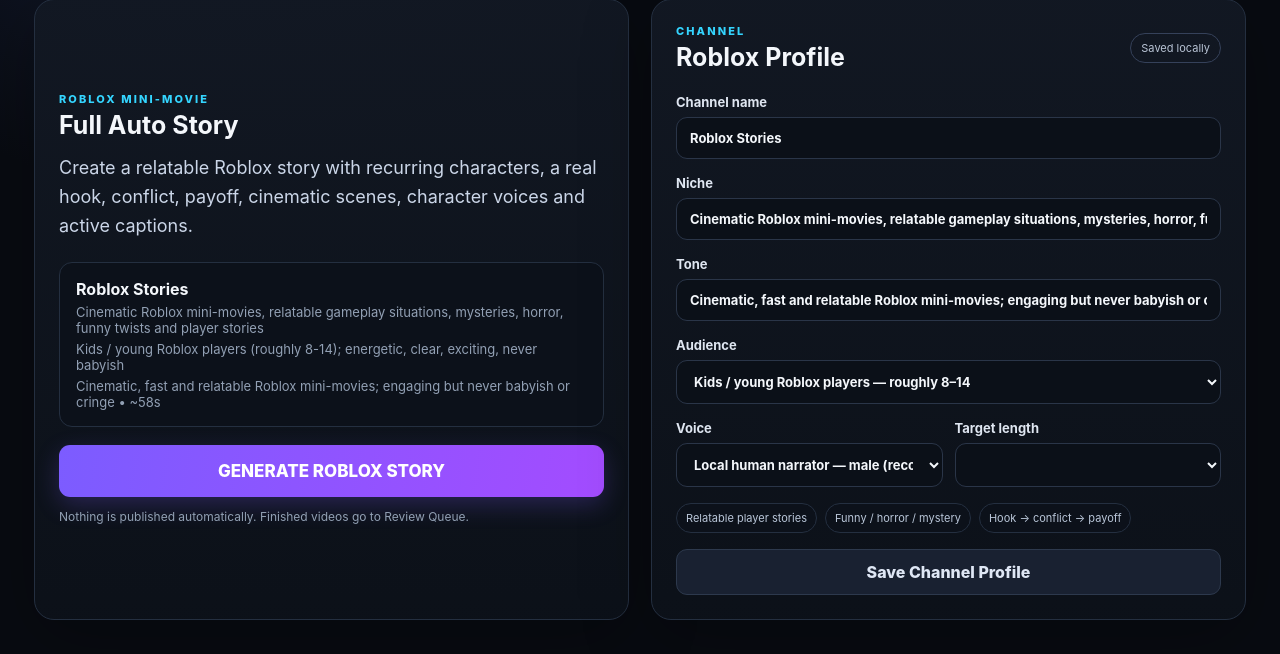
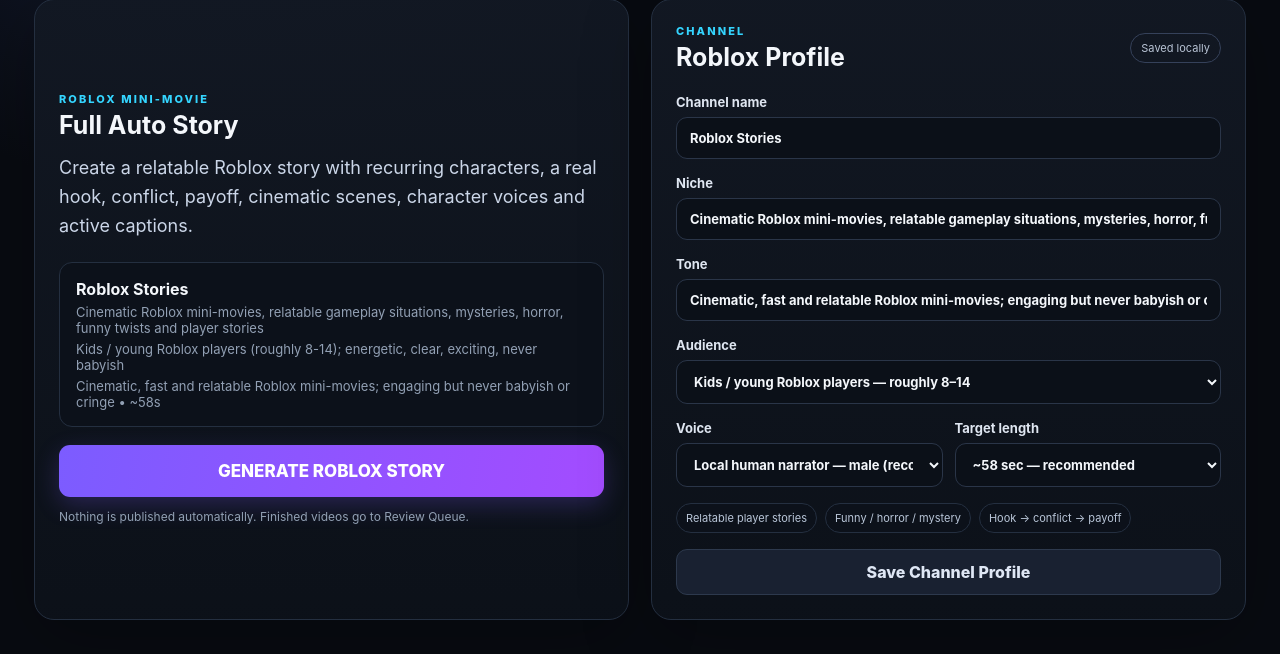
Before and after one commit to Toxic6967/yt-vid-creator, a FastAPI app: page / in a window 1280 px wide. Shown: the part 218-872 px from the top of the page. Run offline with FastAPI, Linux system fonts and the light colour scheme; data comes from the database, SQL or seed files in the repository; data that the repository does not hold is empty.

Commit message:
Expose 45-70 second Story lengths in the dashboard

```diff
--- a/shorts_studio/web/templates/index.html
+++ b/shorts_studio/web/templates/index.html
@@ -57,10 +57,11 @@
                   <option value="auto-youthful-female">Local human narrator — female</option>
                 </select></label>
                 <label>Target length<select name="target_seconds">
-                  <option value="25">~25 sec</option>
-                  <option value="32">~32 sec</option>
-                  <option value="40">~40 sec</option>
                   <option value="45">~45 sec</option>
+                  <option value="52">~52 sec</option>
+                  <option value="58" selected>~58 sec — recommended</option>
+                  <option value="65">~65 sec</option>
+                  <option value="70">~70 sec</option>
                 </select></label>
               </div>
               <div class="strategy">
@@ -179,7 +180,7 @@
                   <option value="auto-youthful-female">Local human narrator — female</option>
                 </select></label>
                 <label>Target length<select name="target_seconds">
-                  <option value="25">~25 sec</option><option value="32">~32 sec</option><option value="40">~40 sec</option><option value="45">~45 sec</option>
+                  <option value="45">~45 sec</option><option value="52">~52 sec</option><option value="58" selected>~58 sec — recommended</option><option value="65">~65 sec</option><option value="70">~70 sec</option>
                 </select></label>
                 <div class="director-note">One natural narrator tells the story while authentic R15-style characters act it out. Story Studio researches the chosen game mechanics, rejects generic/cringe scripts, animates cinematic keyframes and adds active-word captions.</div>
                 <button class="primary generate-wide" type="submit">CREATE FULL SHORT</button>
```
